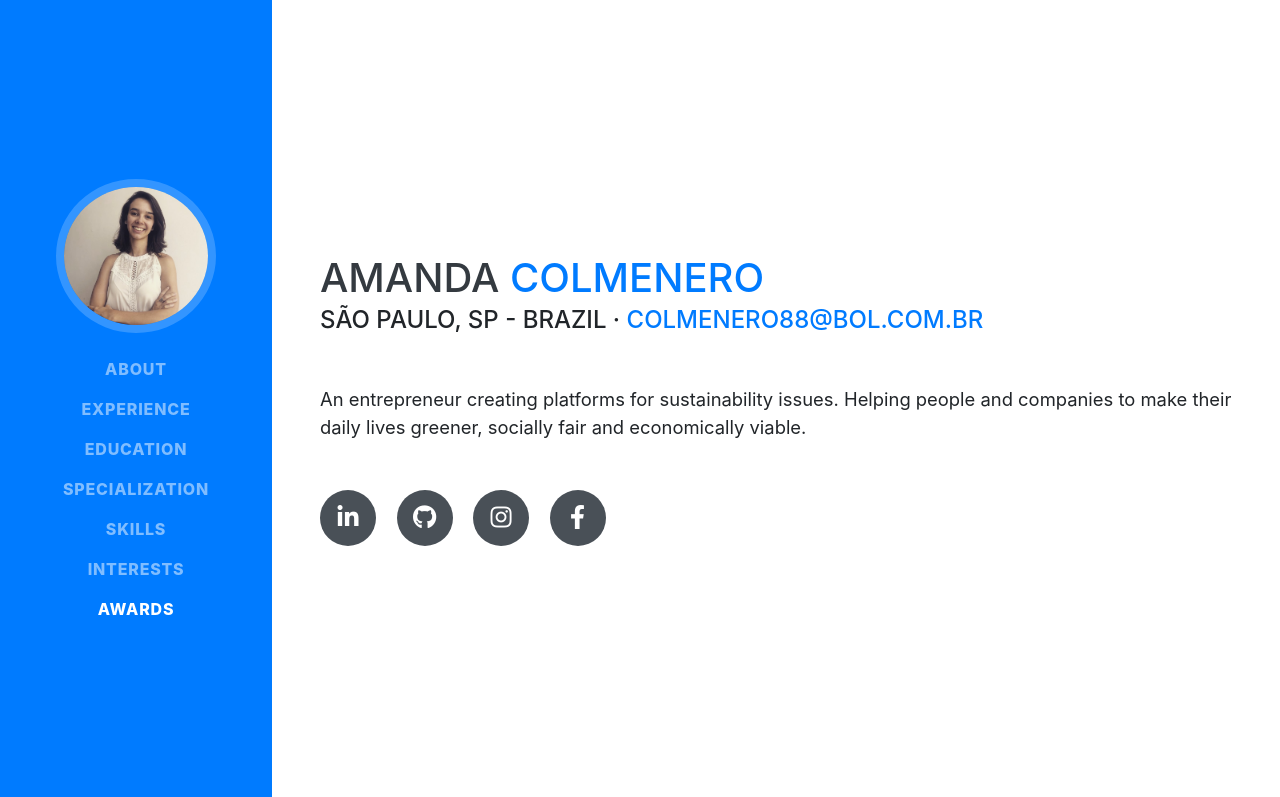
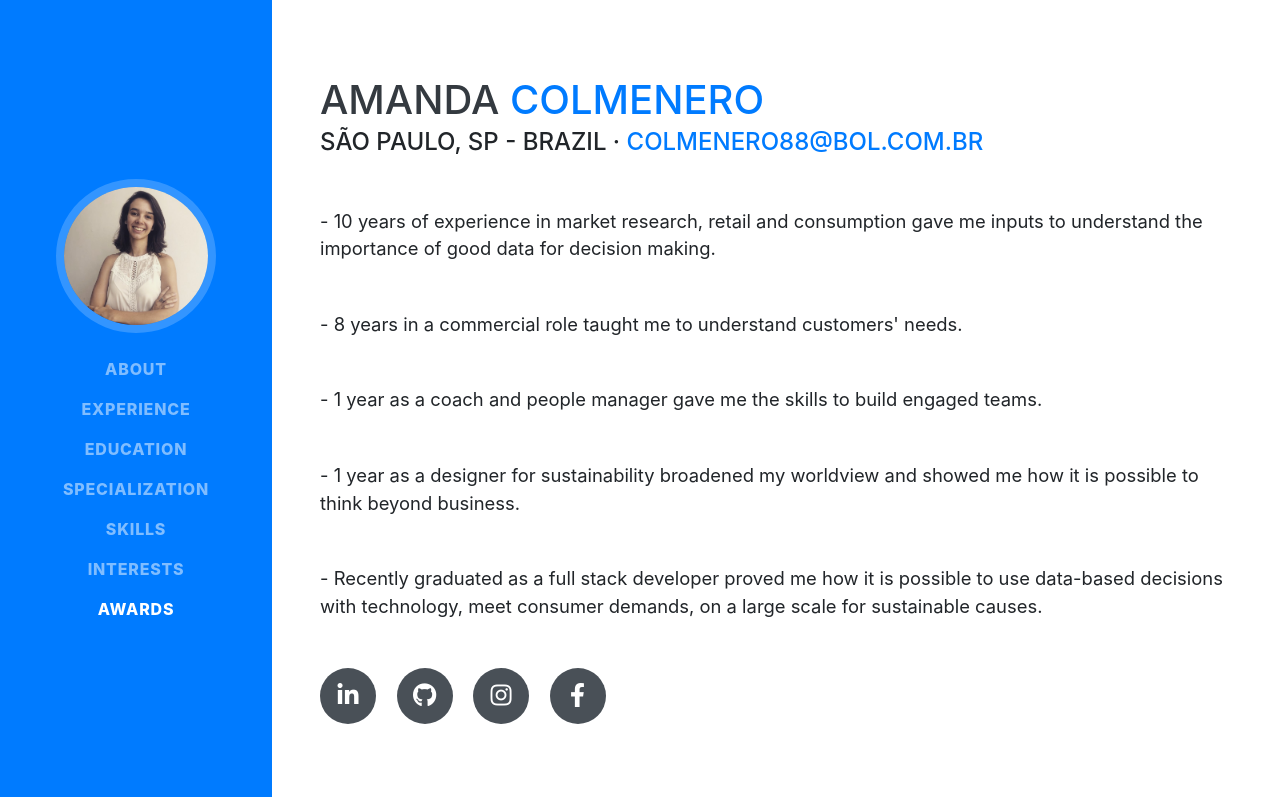
Before and after one commit to amandacol/resume, a website with bundled scripts: page index.html in a window 1280 px wide. Shown: the top 797 px of the page. Built offline with nearby package versions, Linux system fonts and the light colour scheme; a web font is replaced by a local one.

Commit message:
changing again description details

```diff
--- a/index.html
+++ b/index.html
@@ -73,7 +73,11 @@
         <div class="subheading mb-5">São Paulo, SP - Brazil ·
           <a href="mailto:name@email.com">colmenero88@bol.com.br</a>
         </div>
-        <p class="lead mb-5">An entrepreneur creating platforms for sustainability issues. Helping people and companies to make their daily lives greener, socially fair and economically viable.</p>
+        <p class="lead mb-5">- 10 years of experience in market research, retail and consumption gave me inputs to understand the importance of good data for decision making.</p>
+        <p class="lead mb-5">- 8 years in a commercial role taught me to understand customers' needs.</p>
+        <p class="lead mb-5">- 1 year as a coach and people manager gave me the skills to build engaged teams.</p>
+        <p class="lead mb-5">- 1 year as a designer for sustainability broadened my worldview and showed me how it is possible to think beyond business.</p>
+        <p class="lead mb-5">- Recently graduated as a full stack developer proved me how it is possible to use data-based decisions with technology, meet consumer demands, on a large scale for sustainable causes.</p>
         <div class="social-icons">
           <a href="https://www.linkedin.com/in/amanda-colmenero-bezerra-1a596517/">
             <i class="fab fa-linkedin-in"></i>
```
